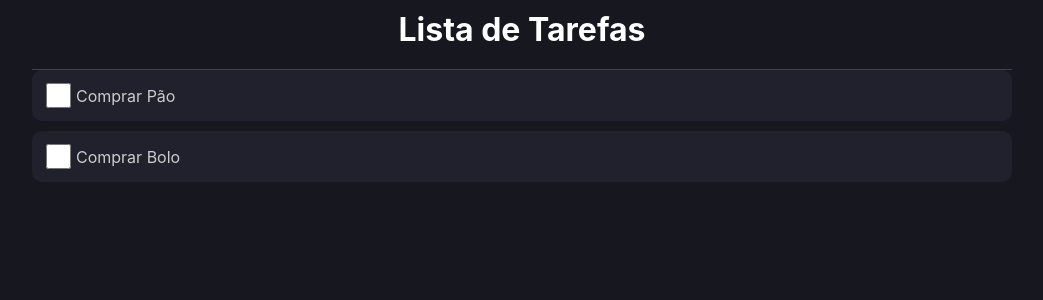
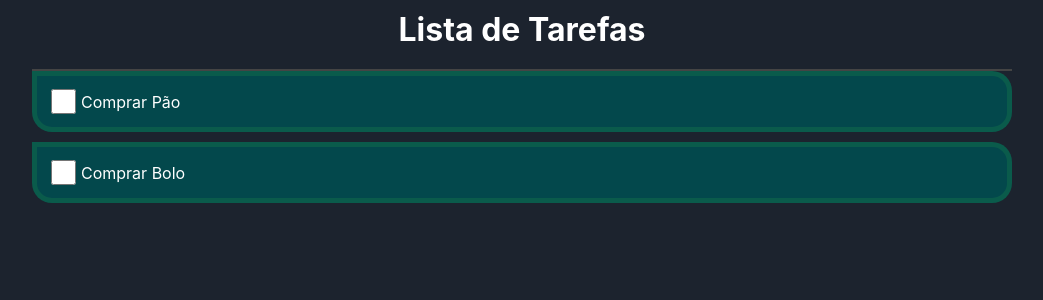
Before and after one commit to charleshgps/todo-list, a React (Create React App) app: page / in a window 1280 px wide. Shown: the top 300 px of the page, without its empty margins (118-1161 px from the left). Built offline with nearby package versions, Linux system fonts and the light colour scheme.

Commit message:
styled add

```diff
--- a/src/App.styles.ts
+++ b/src/App.styles.ts
@@ -1,7 +1,7 @@
 import styled from "styled-components";
 
 export const Container = styled.div`
-  background-color: #17181f;
+  background-color: #1c232e ;
   color: #797a81;
   min-height: 100vh;
 `;
@@ -17,6 +17,6 @@ export const Header = styled.h1`
   padding: 0;
   color: #fff;
   text-align: center;
-  border-bottom: 1px solid #444;
+  border-bottom: 2px solid #444;
   padding-bottom: 20px;
 `;
--- a/src/components/ListItem/style.ts
+++ b/src/components/ListItem/style.ts
@@ -2,11 +2,12 @@ import styled from "styled-components";
 
 export const Container = styled.div`
   display: flex;
-  background-color: #20212c;
+  background-color: #03484c;
   padding: 10px;
-  border-radius: 10px;
   margin-bottom: 10px;
   align-items: center;
+  border: 5px solid rgba(15, 104, 75, 0.6);
+  border-radius: 0px 20px 20px 20px;
 
   input {
     width: 25px;
@@ -15,6 +16,12 @@ export const Container = styled.div`
   }
 
   label {
-    color: #ccc;
+    color: #fff;
   }
 `;
+
+/*.color1 { #53ac59 };
+.color2 { #3b8952 };
+.color3 { #0f684b };
+.color4 { #03484c };
+.color5 { #1c232e };*/
```
